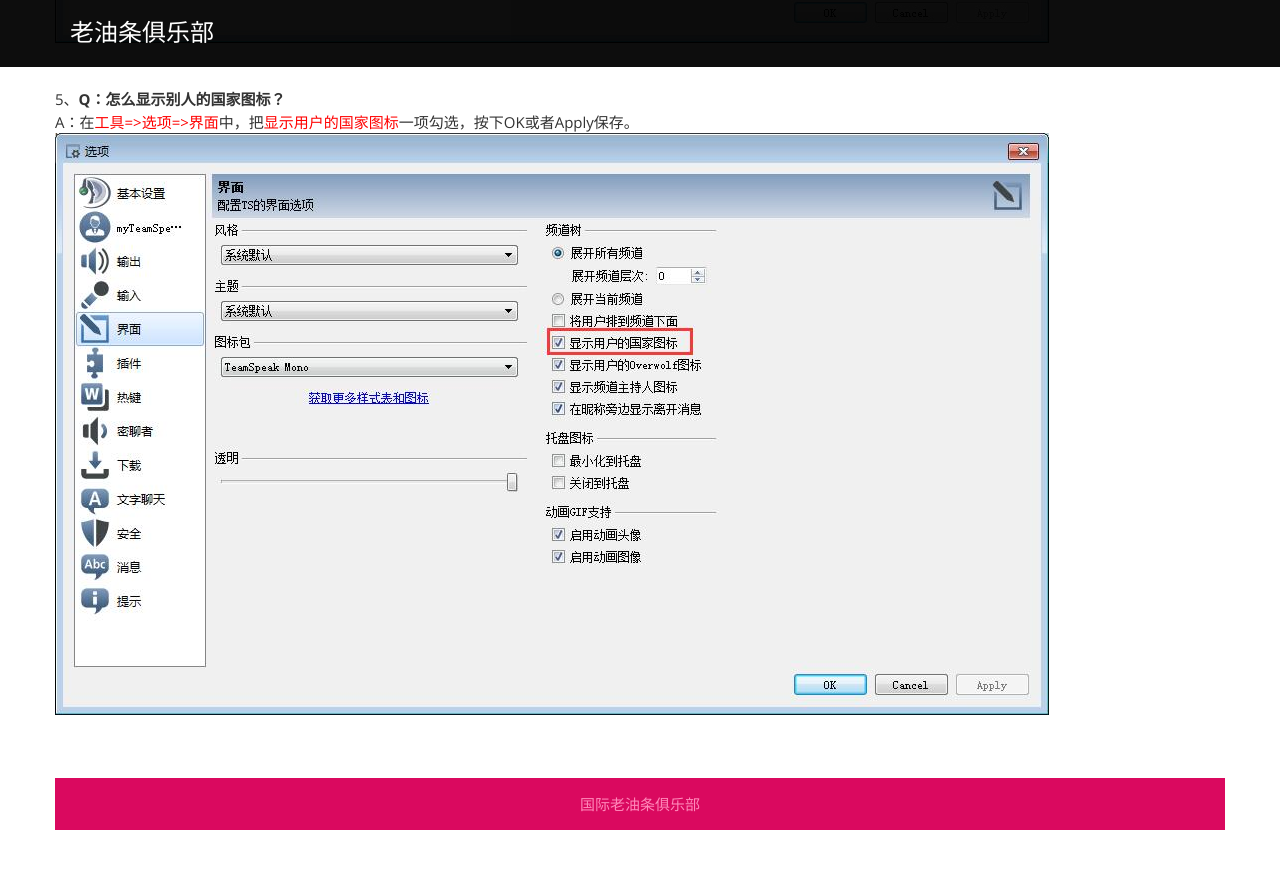
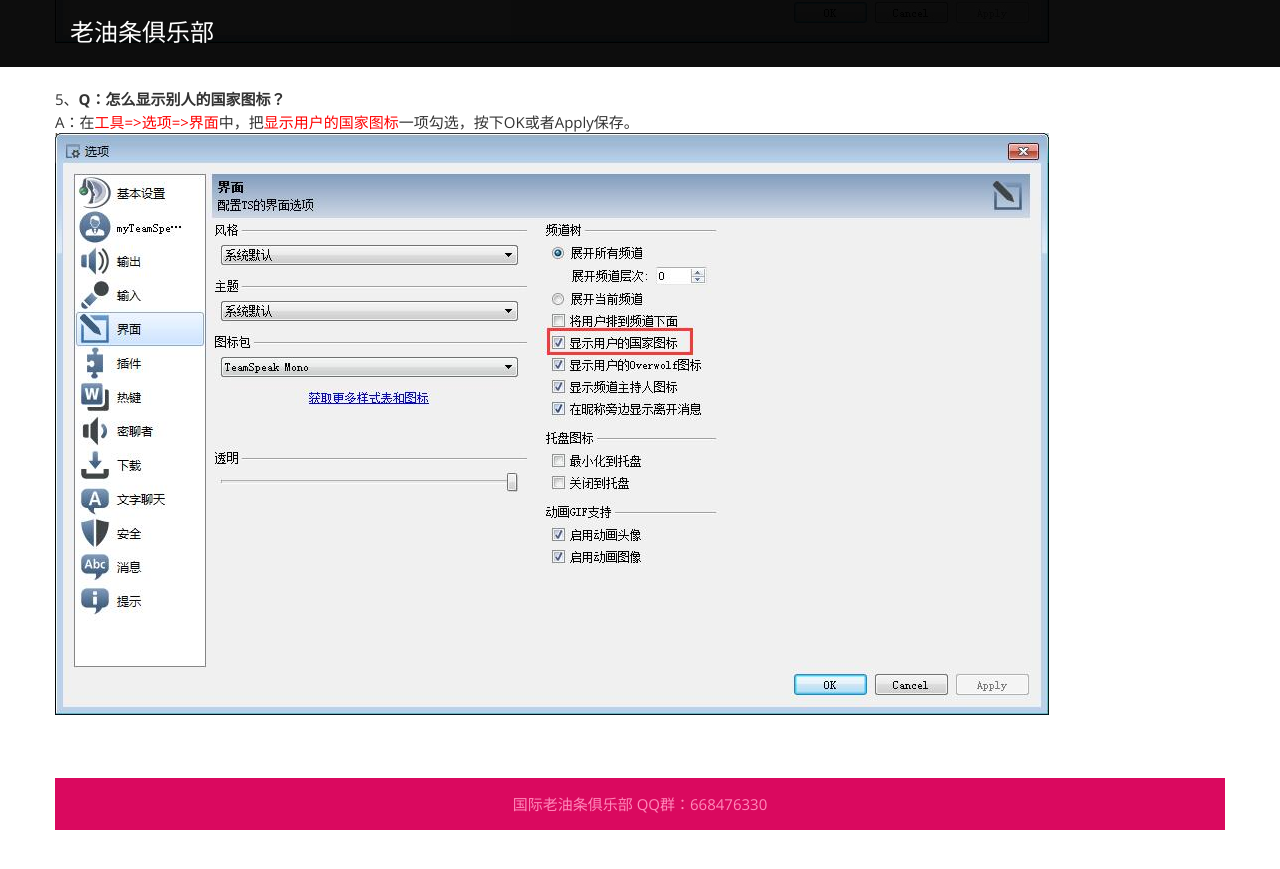
Before and after one commit to HikariGod/myblog, a Jekyll site: the page ts/QA.html, which Jekyll copies as it is, in a window 1280 px wide and 900 px high, scrolled down 2423 px. Shown: the top 869 px of the window. Built offline with Jekyll 4.4.1, drawn with Linux system fonts in a browser that asks for light colours.

Commit message:
reset teamspeak page

```diff
--- a/ts/QA.html
+++ b/ts/QA.html
@@ -41,7 +41,7 @@
 
 							<!-- name-and-slogan -->
 							<div class="logo-section smooth-scroll">
-								<div class="brand">老油条俱乐部</div>
+								<div class="brand"><a target="_blank" href="http://r6s.site/ts/">老油条俱乐部</a></div>
 							</div>
 
 						</div>
@@ -136,7 +136,7 @@
 				<div class="container">
 					<div class="row">
 						<div class="col-md-12">
-							<p class="text-center"><a target="_blank" href="http://shang.qq.com/wpa/qunwpa?idkey=3cbb059a94fc69bc639c56d170309497a3d777c4ae6615faae2c95acc06dd84e">国际老油条俱乐部</a></p>
+							<p class="text-center"><a target="_blank" href="http://shang.qq.com/wpa/qunwpa?idkey=3cbb059a94fc69bc639c56d170309497a3d777c4ae6615faae2c95acc06dd84e">国际老油条俱乐部</a>   <a target="_blank" href="http://shang.qq.com/wpa/qunwpa?idkey=3cbb059a94fc69bc639c56d170309497a3d777c4ae6615faae2c95acc06dd84e">QQ群：668476330</a></p>
 						</div>
 					</div>
 				</div>
--- a/ts/index.html
+++ b/ts/index.html
@@ -41,7 +41,7 @@
 
 							<!-- name-and-slogan -->
 							<div class="logo-section smooth-scroll">
-								<div class="brand"><a target="_blank" href="http://shang.qq.com/wpa/qunwpa?idkey=3cbb059a94fc69bc639c56d170309497a3d777c4ae6615faae2c95acc06dd84e">老油条俱乐部</a></div>
+								<div class="brand"><a target="_blank" href="http://r6s.site/ts/">老油条俱乐部</a></div>
 							</div>
 
 						</div>
@@ -219,7 +219,7 @@
 				<div class="container">
 					<div class="row">
 						<div class="col-md-12">
-							<p class="text-center"><a target="_blank" href="http://shang.qq.com/wpa/qunwpa?idkey=3cbb059a94fc69bc639c56d170309497a3d777c4ae6615faae2c95acc06dd84e">国际老油条俱乐部</a></p>
+							<p class="text-center"><a target="_blank" href="http://shang.qq.com/wpa/qunwpa?idkey=3cbb059a94fc69bc639c56d170309497a3d777c4ae6615faae2c95acc06dd84e">国际老油条俱乐部</a>   <a target="_blank" href="http://shang.qq.com/wpa/qunwpa?idkey=3cbb059a94fc69bc639c56d170309497a3d777c4ae6615faae2c95acc06dd84e">QQ群：668476330</a></p>
 						</div>
 					</div>
 				</div>
```
